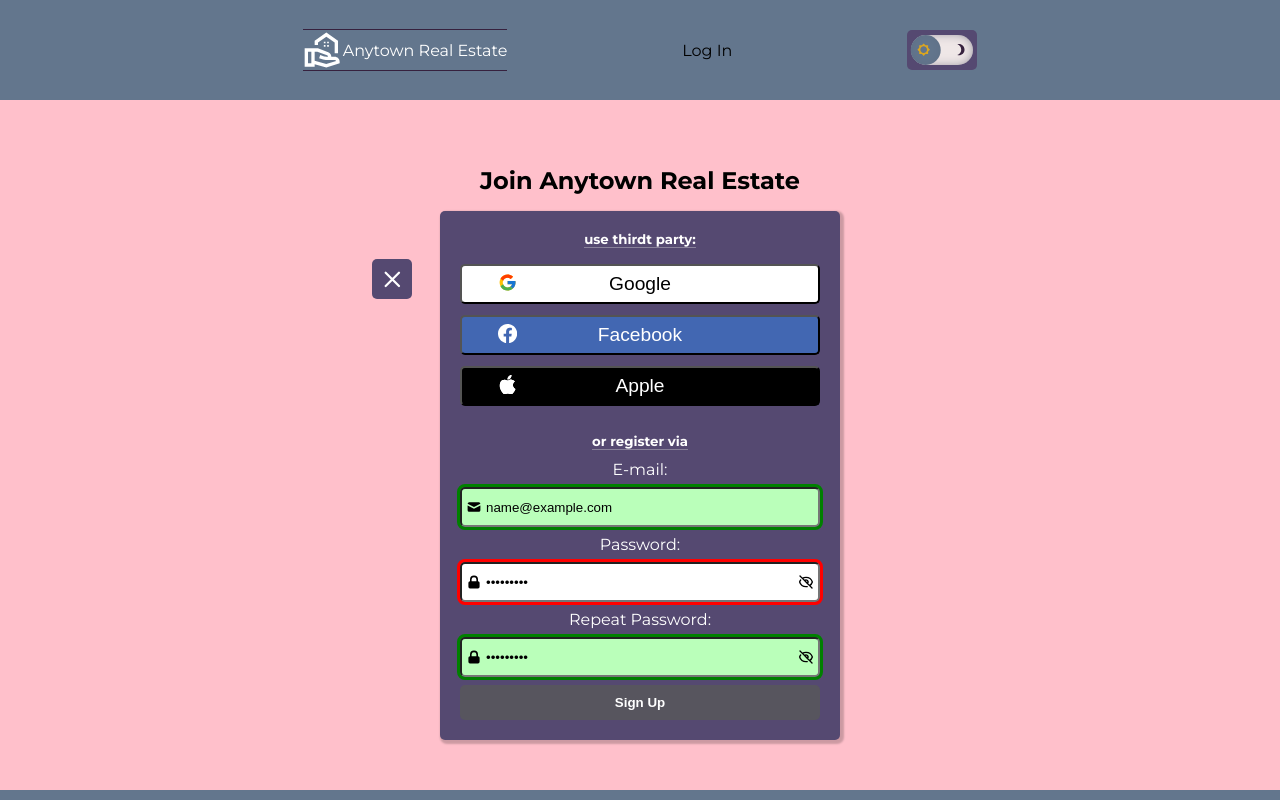
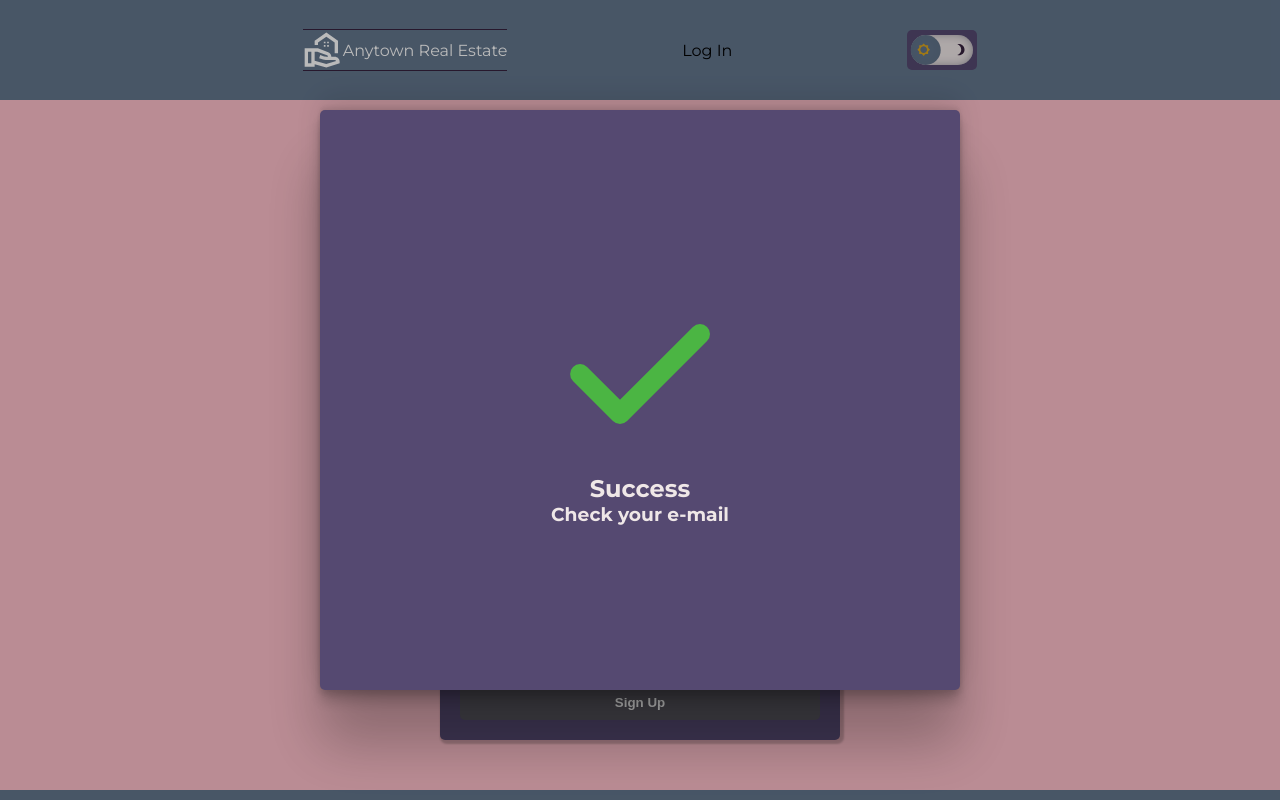
Before and after one commit to Schnippen/estate-next, a Next.js app: page /user/createuser in a window 1280 px wide. Both pictures are taken after typing "name@example.com", "Sample123", "Sample123" into the empty fields and a click on the button "Facebook". Shown: the top 800 px of the page. Built offline with nearby package versions, Linux system fonts and the light colour scheme; no server answers.

Commit message:
comsetic changes

```diff
--- a/app/_components/Forms/UserSignUpForm.module.css
+++ b/app/_components/Forms/UserSignUpForm.module.css
@@ -38,7 +38,7 @@
   align-items: center;
 }
 
-.authentication_panel > label {
+.authentication_panel_label {
   display: flex;
   justify-content: center;
 }
@@ -199,10 +199,15 @@
   flex-direction: column;
   align-items: center;
   justify-content: center;
+  box-shadow: rgba(0, 0, 0, 0.25) 0px 54px 55px,
+    rgba(0, 0, 0, 0.12) 0px -12px 30px, rgba(0, 0, 0, 0.12) 0px 4px 6px,
+    rgba(0, 0, 0, 0.17) 0px 12px 13px, rgba(0, 0, 0, 0.09) 0px -3px 5px;
 }
-.modalWrapper > h1 {
+.successTitle {
   color: var(--primary-text-color);
+  user-select: none;
 }
+
 .successModal {
   color: #4bb543;
   height: 200px;
--- a/app/_components/Forms/UserSignUpForm.tsx
+++ b/app/_components/Forms/UserSignUpForm.tsx
@@ -15,6 +15,7 @@ import useActive from "@/app/_utils/useActive";
 import Link from "next/link";
 import ButtonExit from "../Buttons/ButtonExit";
 import { BsFacebook, BsApple } from "react-icons/bs";
+import { supabase } from "@/app/_utils/superbaseClient";
 
 function UserSignUpForm() {
   const [isLoading, setIsLoading] = useState(false);
@@ -60,36 +61,40 @@ function UserSignUpForm() {
   }, [password, passwordMatched]);
 
   //go back after success or error
-  /*   const navigate = useNavigate();
+
   useEffect(() => {
     if (showSuccessModal || showErrorModal) {
       setTimeout(() => {
         setShowSuccessModal(false);
         setShowErrorModal(false);
-        navigate("/");
+        setEmail("");
+        setPassword("");
+        setPasswordMatched("");
       }, 5000);
     }
-  }, [showSuccessModal, showErrorModal]); */
+  }, [showSuccessModal, showErrorModal]);
 
   const handleSubmit = async (e: React.FormEvent<HTMLFormElement>) => {
     e.preventDefault();
     alert("Signing Up!");
     console.log("Proceed registration");
-    /*     setIsLoading(true);
+    setIsLoading(true);
 
     try {
-      const response = await createUserWithEmailAndPassword(
-        auth,
-        email,
-        password
-      );
+      const { data, error } = await supabase.auth.signUp({
+        email: email,
+        password: password,
+        options: {
+          emailRedirectTo: "https//example.com/welcome",
+        },
+      });
       setShowSuccessModal(true);
       console.log("Success");
     } catch (error) {
       console.log(error);
       console.log("An error occurred. Please try again.");
       setShowErrorModal(true);
-    } */
+    }
   };
 
   const handleSpace = (e: React.KeyboardEvent) => {
@@ -138,7 +143,12 @@ function UserSignUpForm() {
             </h5>
           </div>
           <div className={styles.authentication_panel}>
-            <label htmlFor="email">E-mail:</label>
+            <label
+              htmlFor="email"
+              className={styles.authentication_panel_label}
+            >
+              E-mail:
+            </label>
             <div className={styles.form_div_wrapper}>
               <HiMail className={styles.svg} />
               <input
@@ -291,7 +301,8 @@ function UserSignUpForm() {
         <div className={styles.modal}>
           <div className={styles.modalWrapper}>
             <HiCheck className={styles.successModal} />
-            <h1>Success</h1>
+            <h2 className={styles.successTitle}>Success</h2>
+            <h1 className={styles.successTitle}>Check your e-mail</h1>
           </div>
         </div>
       ) : null}
```
